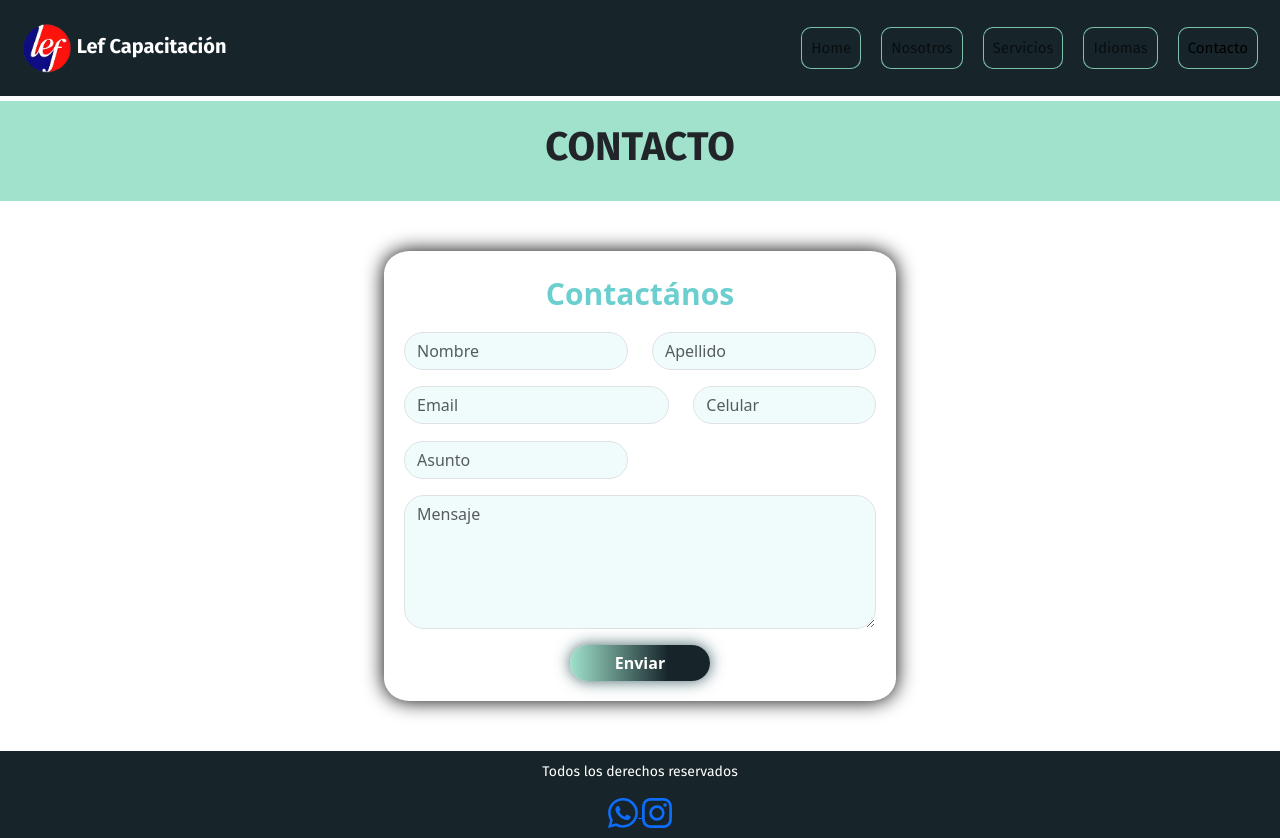
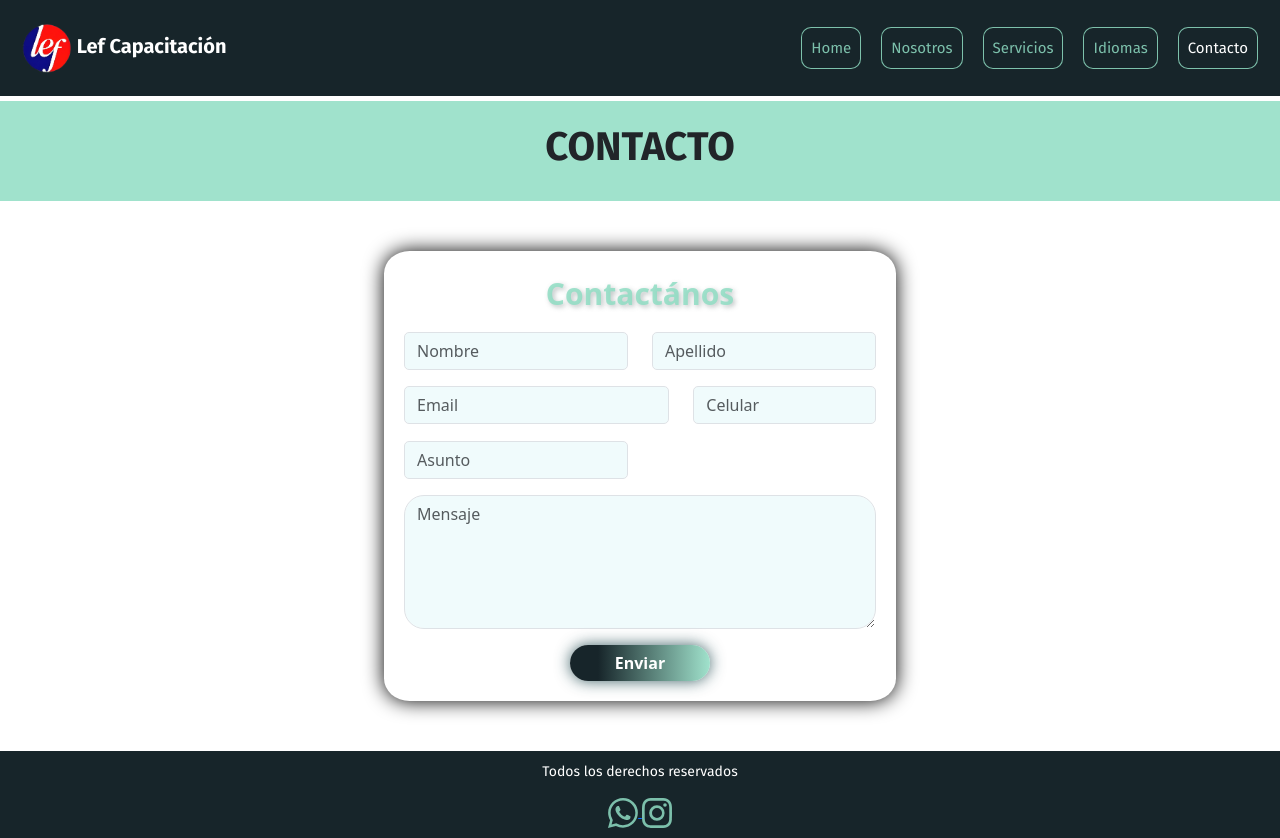
Before and after one commit to IsaRicordel/PF-Ricordel, a website: page pages/contacto.html in a window 1280 px wide. Drawn offline with nearby package versions, Linux system fonts and the light colour scheme.

Commit message:
cambios color fondo y formulario contacto 01.05 13:00

```diff
--- a/pages/contacto.html
+++ b/pages/contacto.html
@@ -47,7 +47,7 @@
                     <a class="nav-link" href="../pages/idiomas.html">Idiomas</a>
                   </li>
                   <li class="nav-item">
-                    <a class="nav-link active" href="../pages/contacto.html">Contacto</a>
+                    <a class="nav-link active text-white" href="../pages/contacto.html">Contacto</a>
                   </li>
                 </ul>
               </div>
@@ -67,22 +67,22 @@
               </div>
               <div class="row">
               <div class="col-md-6 mb-3">
-                  <input type="text" class="form-control" placeholder="Nombre" aria-label="Nombre">
+                </svg><input type="text" class="form-control nombre" placeholder="Nombre" aria-label="Nombre">
               </div>
               <div class="col-md-6 mb-3">
-                  <input type="text" class="form-control" placeholder="Apellido" aria-label="Apellido">
+                  <input type="text" class="form-control apellido" placeholder="Apellido" aria-label="Apellido">
               </div>
               <div class="col-md-7 mb-3">
-                  <input type="email" class="form-control" placeholder="Email" aria-label="Email">
+                  <input type="email" class="form-control email" placeholder="Email" aria-label="Email">
               </div>
               <div class="col-md-5">
-                  <input type="text" class="form-control" placeholder="Celular" aria-label="Celular">
+                  <input type="text" class="form-control celular" placeholder="Celular" aria-label="Celular">
               </div>
               <div class="col-md-6 mb-3">
-                <input type="text" class="form-control" placeholder="Asunto" aria-label="Asunto">
+                <input type="text" class="form-control asunto" placeholder="Asunto" aria-label="Asunto">
               </div>
               <div class="col-md-12 mb-3">
-                  <textarea type="text" class="form-control" rows="5" placeholder="Mensaje" aria-label="Mensaje"></textarea>
+                  <textarea type="text" class="form-control mensaje" rows="5" placeholder="Mensaje" aria-label="Mensaje"></textarea>
               </div>
               <div class="boton-active">
                   <button id="boton" type="submit" class="btn btn-primary">Enviar</button>
--- a/scss/html/_contacto.scss
+++ b/scss/html/_contacto.scss
@@ -27,7 +27,7 @@
         div{
             input{
             background-color: rgba(175, 234, 236, 0.185);
-            border-radius: 20px;
+            border-radius: 5px;
             }
             textarea{
             background-color: rgba(175, 234, 236, 0.185);
@@ -42,7 +42,7 @@
                     color: white;
                     border: 0;
                     border-radius: 20px;
-                    background: linear-gradient(to right, $color-secundario, $color-heafoo 70%);
+                    background: linear-gradient(to left, $color-secundario, $color-heafoo 80%);
                     box-shadow: 0 0 15px rgba(21, 64, 71, 0.808);
                     font-weight: 700;
                     cursor: pointer;
@@ -50,10 +50,13 @@
             }
         }
         .form-comunicate{
-            color: rgb(107, 207, 207);
+            color: $color-secundario;
             font-size: 26px;
             font-weight: 600;
             text-align: center;
+            p{
+                text-shadow: 2px 2px 5px rgba(172, 180, 180, 0.808);
+            }
         }
         .col-md-5{
             padding-bottom: 17px;
--- a/scss/html/_index.scss
+++ b/scss/html/_index.scss
@@ -28,6 +28,13 @@ header{
                         border-radius: 10px;
                         background-color: #17252a;
                         border: 1px solid $color-secundario;
+                    }
+                    .nav-item, .nav-link{
+                        color: $color-secundario;
+                    }
+                    .nav-link:hover{
+                        background-color: $color-secundario;
+                        border-radius: 10px;
                     }
                 }
             }
@@ -90,5 +97,13 @@ footer{
     font-size: 14px;
     .footerblock{
         padding-bottom: 10px;
+        a{
+            svg{
+                color: $color-secundario;
+            }
+            .icon-fbk{
+                margin-right: 5px;
+            }
+        }
     }
 }
```
Also changed, not shown: index.html (+9 -7 lines), pages/idiomas.html (+1 -1 lines), pages/nosotros.html (+1 -1 lines), pages/servicios.html (+1 -1 lines), css/style.css.
